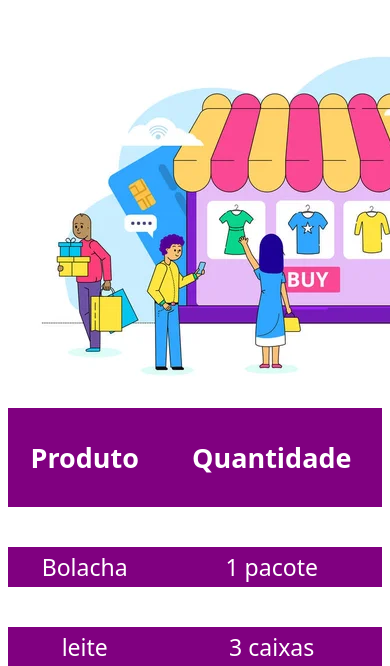
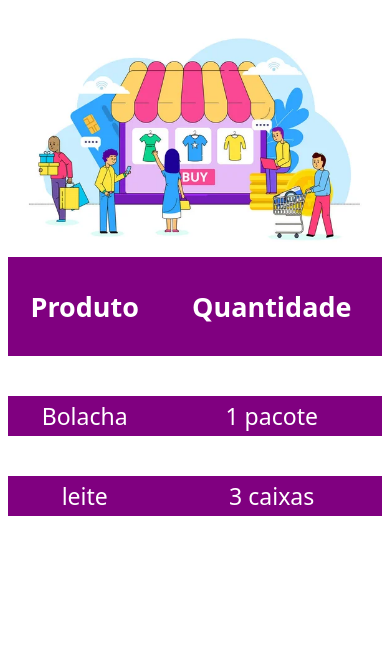
Before and after one commit to Daenas/Lista_Compra-Django, a Django app: page / in a window 390 px wide; the page is wider, and only the part inside the window is pictured. Shown: the top 666 px of that part. Run offline with Django 4.2, Linux system fonts and the light colour scheme; data comes from the database, SQL or seed files in the repository.

Commit message:
image responsivness

```diff
--- a/core/static/css/estilo.css
+++ b/core/static/css/estilo.css
@@ -34,13 +34,13 @@ img {
   margin: auto;
 }
 
-@media screen and (max-width: 600px){
+@media screen and (max-width: 768px){
   body {
     background-color: #ffffff;
   }
   img{
-    width: 600px;
-    height: 400px;
+    width: 100%;
+    height: auto;
   }
   tr{
     font-size: larger;
```
